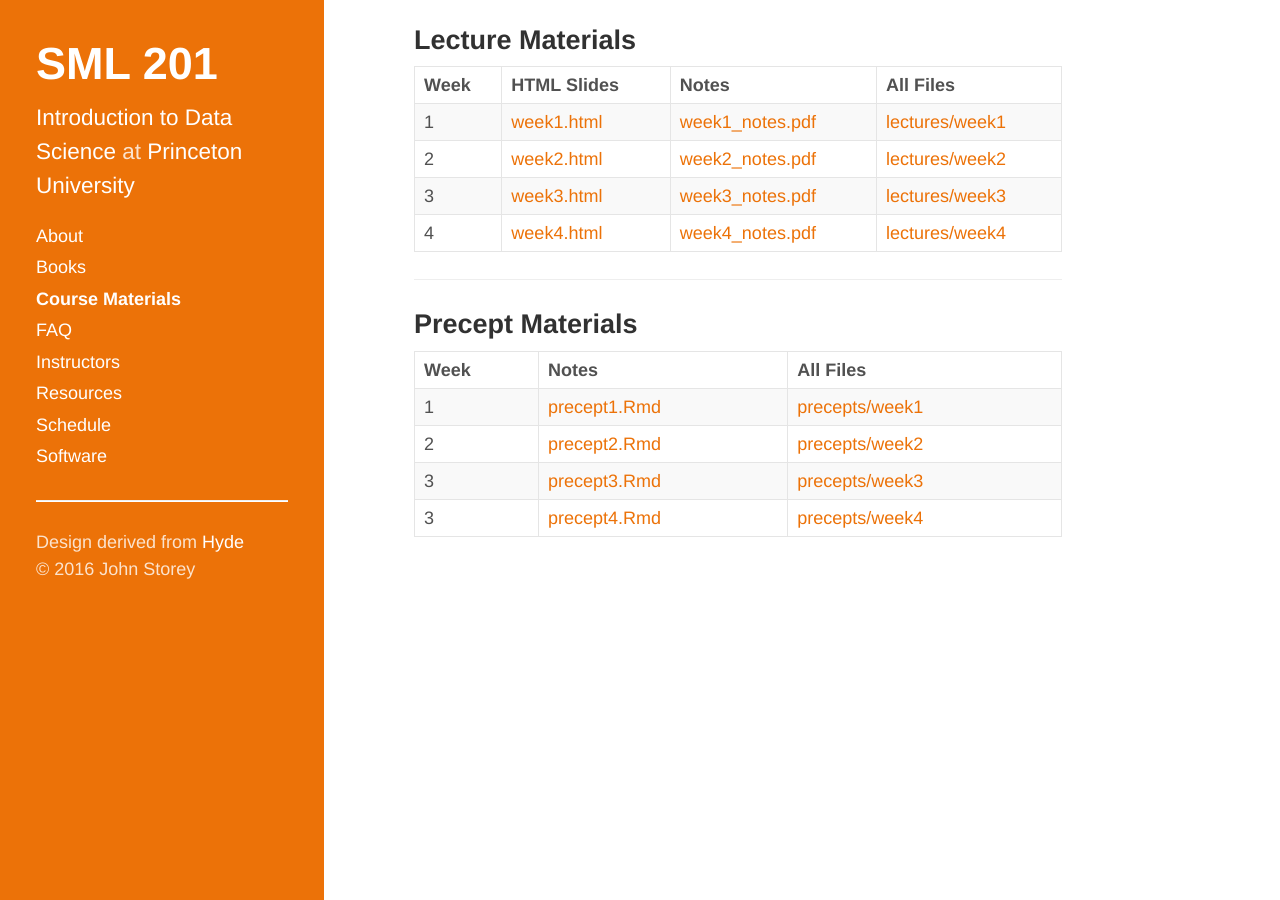
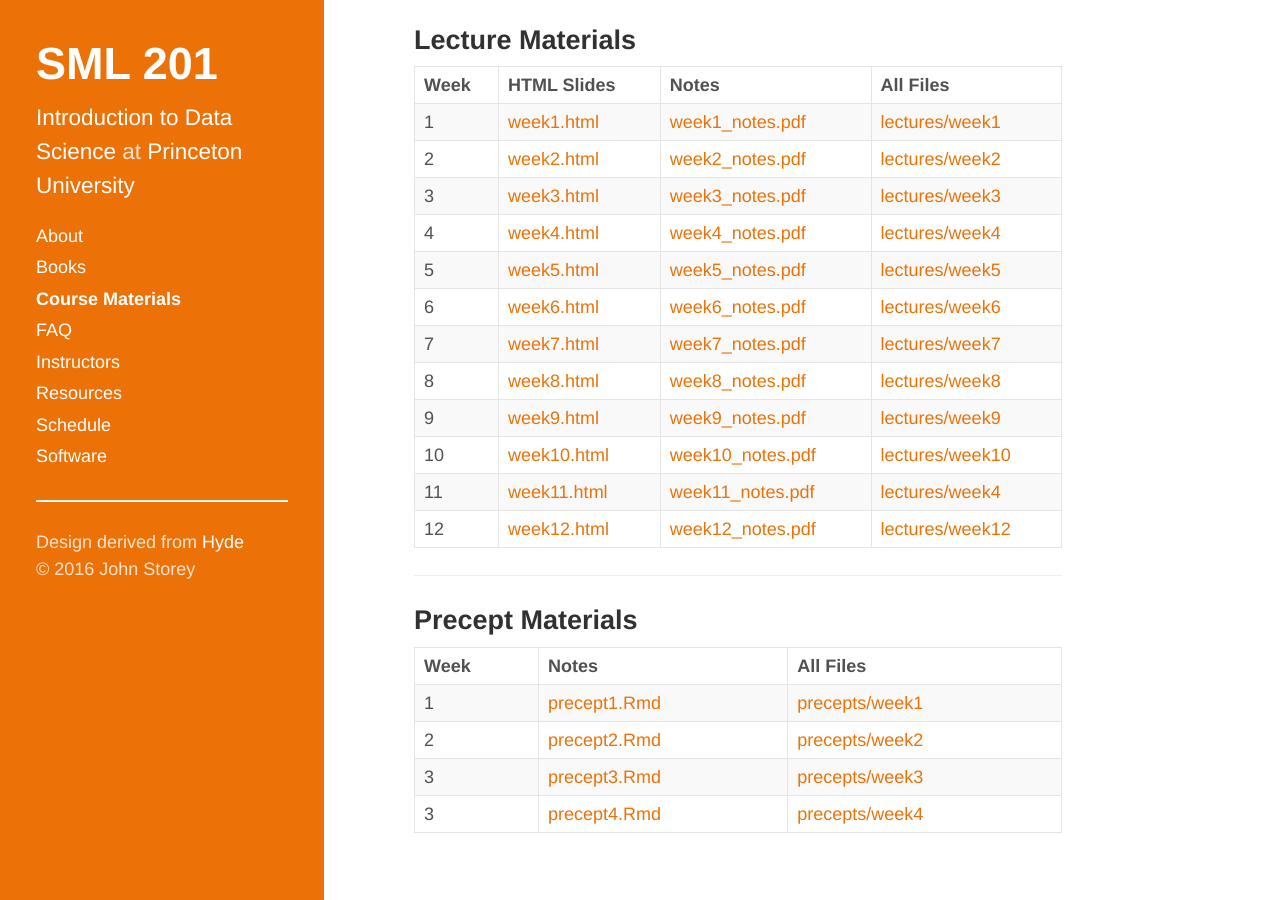
Before and after one commit to SML201/sml201.github.io, a Jekyll site: the page built from course_materials.md, in a window 1280 px wide and 900 px high, scrolled down 689 px. Built offline with Jekyll 4.4.1, drawn with Linux system fonts in a browser that asks for light colours.

Commit message:
Links to lecture materials.

```diff
--- a/course_materials.md
+++ b/course_materials.md
@@ -40,6 +40,14 @@
 2 | [week2.html](http://htmlpreview.github.io/?https://github.com/SML201/lectures/blob/master/week2/week2.html#/) | [week2_notes.pdf](https://github.com/SML201/lectures/raw/master/week2/week2_notes.pdf) | [lectures/week2](https://github.com/SML201/lectures/tree/master/week2)
 3 | [week3.html](http://htmlpreview.github.io/?https://github.com/SML201/lectures/blob/master/week3/week3.html#/) | [week3_notes.pdf](https://github.com/SML201/lectures/raw/master/week3/week3_notes.pdf) | [lectures/week3](https://github.com/SML201/lectures/tree/master/week3)
 4 | [week4.html](http://htmlpreview.github.io/?https://github.com/SML201/lectures/blob/master/week4/week4.html#/) | [week4_notes.pdf](https://github.com/SML201/lectures/raw/master/week4/week4_notes.pdf) | [lectures/week4](https://github.com/SML201/lectures/tree/master/week4)
+5 | [week5.html](http://htmlpreview.github.io/?https://github.com/SML201/lectures/blob/master/week5/week5.html#/) | [week5_notes.pdf](https://github.com/SML201/lectures/raw/master/week5/week5_notes.pdf) | [lectures/week5](https://github.com/SML201/lectures/tree/master/week5)
+6 | [week6.html](http://htmlpreview.github.io/?https://github.com/SML201/lectures/blob/master/week6/week6.html#/) | [week6_notes.pdf](https://github.com/SML201/lectures/raw/master/week6/week6_notes.pdf) | [lectures/week6](https://github.com/SML201/lectures/tree/master/week6)
+7 | [week7.html](http://htmlpreview.github.io/?https://github.com/SML201/lectures/blob/master/week7/week7.html#/) | [week7_notes.pdf](https://github.com/SML201/lectures/raw/master/week7/week7_notes.pdf) | [lectures/week7](https://github.com/SML201/lectures/tree/master/week7)
+8 | [week8.html](http://htmlpreview.github.io/?https://github.com/SML201/lectures/blob/master/week8/week8.html#/) | [week8_notes.pdf](https://github.com/SML201/lectures/raw/master/week8/week8_notes.pdf) | [lectures/week8](https://github.com/SML201/lectures/tree/master/week8)
+9 | [week9.html](http://htmlpreview.github.io/?https://github.com/SML201/lectures/blob/master/week9/week9.html#/) | [week9_notes.pdf](https://github.com/SML201/lectures/raw/master/week9/week9_notes.pdf) | [lectures/week9](https://github.com/SML201/lectures/tree/master/week9)
+10 | [week10.html](http://htmlpreview.github.io/?https://github.com/SML201/lectures/blob/master/week10/week10.html#/) | [week10_notes.pdf](https://github.com/SML201/lectures/raw/master/week10/week10_notes.pdf) | [lectures/week10](https://github.com/SML201/lectures/tree/master/week10)
+11 | [week11.html](http://htmlpreview.github.io/?https://github.com/SML201/lectures/blob/master/week11/week11.html#/) | [week11_notes.pdf](https://github.com/SML201/lectures/raw/master/week11/week11_notes.pdf) | [lectures/week4](https://github.com/SML201/lectures/tree/master/week11)
+12 | [week12.html](http://htmlpreview.github.io/?https://github.com/SML201/lectures/blob/master/week12/week12.html#/) | [week12_notes.pdf](https://github.com/SML201/lectures/raw/master/week12/week12_notes.pdf) | [lectures/week12](https://github.com/SML201/lectures/tree/master/week12)
 
 ----
 
```
